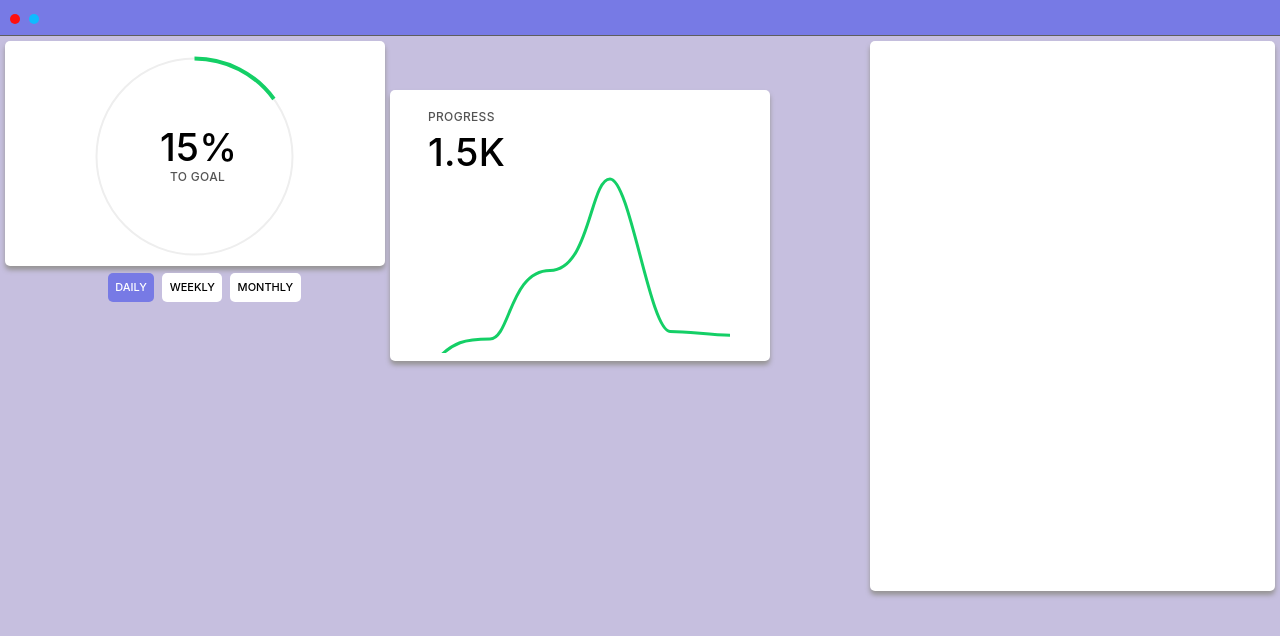
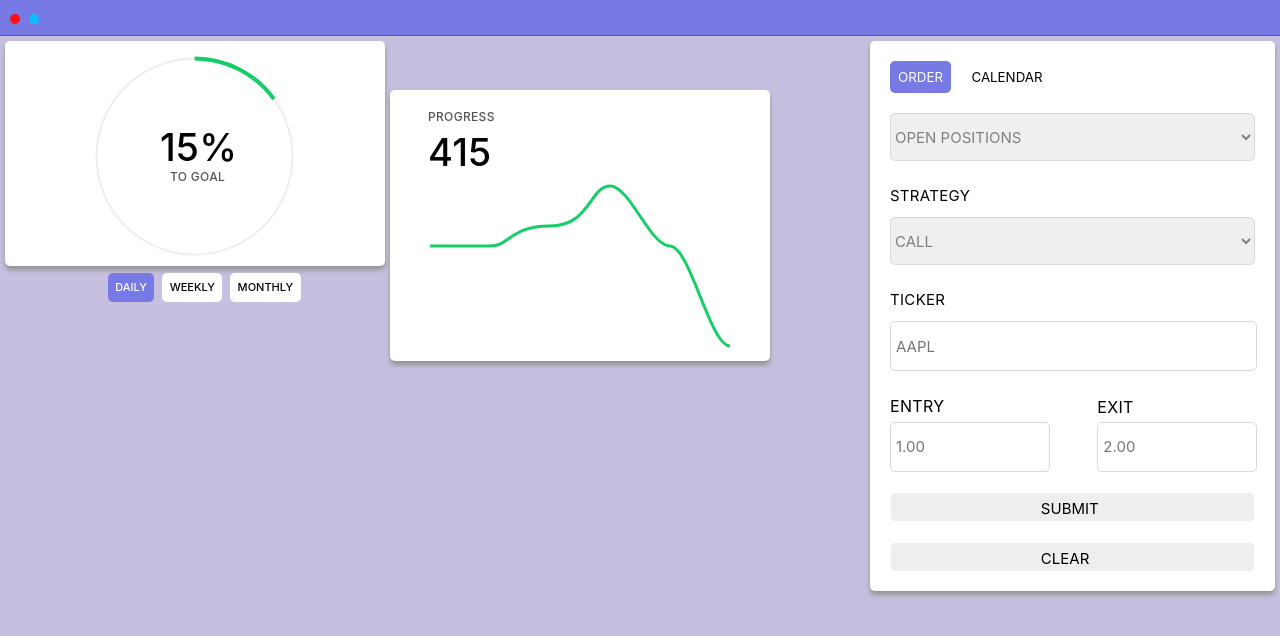
Before and after one commit to MatthewCWoodward/OptionsTracker, an Electron app: page index.html in a window 1280 px wide. Drawn offline with Linux system fonts and the light colour scheme.

Commit message:
order tile html and css, no functionality yet

```diff
--- a/index.html
+++ b/index.html
@@ -22,13 +22,35 @@
 				<button class="timeFrame active" id="daily">DAILY</button><button class="timeFrame" id="weekly">WEEKLY</button><button class="timeFrame" id="monthly">MONTHLY</button>
 			</div>
 			<div class='tile' id='orderTile'>
-
+				<div>
+					<button class='tabButtons active' id="orderTab">ORDER</button><button class='tabButtons' id="calendarTab">CALENDAR</button>
+				</div>
+				<select id='openPositions' class='empty'>
+					<option value="0" selected>OPEN POSITIONS</option>
+					<option value='1'>+1 AAPL 12/25 $150C</option>
+				</select>
+				<label id='strategyLabel' for='strategy'>STRATEGY</label>
+				<select id='strategy' name='strategy' class='empty'>
+					<option value='call'>CALL</option>
+					<option value='put'>PUT</option>
+				</select>
+				<label id='tickerLabel' for='ticker'>TICKER</label>
+				<input id='ticker' name='ticker' placeholder='AAPL' class='empty'>
+				<div id='entryDiv'>
+					<label id='entryLabel' for='entry'>ENTRY</label>
+					<input id='entry' name='entry' placeholder='1.00' class='empty'>
+				</div>
+				<div id='exitDiv'>
+					<label id='exitLabel' for='exit'>EXIT</label>
+					<input id='exit' name='exit' placeholder='2.00' class='empty'>
+				</div>
+				<button id="submit">SUBMIT</button>
+				<button id="clear">CLEAR</button>
 			</div>
 			<div class='tile' id='chartTile'>
 				<p>PROGRESS</p>
-				<h2>1.5K</h2>
+				<h2></h2>
 				<svg height="178.203" width="300">
-					<!-- <path d="M 0 135 C 20 95 40 95, 60 95 S 80 60, 120 60 S 160 9, 180 9 S 220 160, 240 160 S 280 83 300 83" stroke='#14CF66' fill='transparent' stroke-width='3'/> -->
 					<path id='pathGraph' stroke='#14CF66' fill='transparent' stroke-width='3'/>
 					<path id='pathGraph2' stroke='#14CF66' fill='transparent' stroke-width='3'/>
 					<path id='pathGraph3' stroke='#14CF66' fill='transparent' stroke-width='3'/>
@@ -103,7 +125,7 @@
 	let pathGraph3 = document.querySelector('#pathGraph3');
 	let pathGraph4 = document.querySelector('#pathGraph4');
 	let pathGraph5 = document.querySelector('#pathGraph5');
-	let portfolio = [450,900,1500,500,475];
+	let portfolio = [420,421,423,420,415];
 	let portfolioMin = Math.min(...portfolio);
 	let portfolioMax = Math.max(...portfolio);
 	let portfolioRange = portfolioMax - portfolioMin;
@@ -112,9 +134,9 @@
 	let baseYDollar = portfolioMax - portfolioRange * .5;
 	let startingOpen, startingBezier, secondBezier, thirdBezier, fourthBezier, fifthBezier;
 
+	document.querySelector('#chartTile h2').textContent = portfolio[4];
+
 	startingOpen = baseY + (baseYDollar - portfolio[0]) / portfolioScale;
-	if(startingOpen > baseY) {startingOpen = startingOpen + 30}
-		else {startingOpen = startingOpen - 30}
 	startingBezier = baseY + (baseYDollar - portfolio[0]) / portfolioScale;
 	secondBezier = startingBezier - (portfolio[1] - portfolio[0]) / portfolioScale;
 	thirdBezier = secondBezier - (portfolio[2] - portfolio[1]) / portfolioScale;
@@ -213,4 +235,54 @@
 			}, 75);
 		})
 	})
+
+	let openPosition = document.querySelector('#openPositions');
+	openPosition.addEventListener('change', (event) => {
+		if(event.target.value != '0') {
+			openPosition.classList = '';
+		}
+		if(event.target.value == '0') {
+			openPosition.classList = 'empty';
+		}
+	})
+	let strategy = document.querySelector('#strategy');
+		strategy.addEventListener('focus', () => {
+			strategy.classList = '';
+		})
+	let ticker = document.querySelector('#ticker');
+	ticker.addEventListener('focus', () => {
+		ticker.classList = '';
+	});
+	ticker.addEventListener('change', (event) => {
+		if (event.target.value != '') {
+			ticker.classList = '';
+		}
+		if (event.target.value == '') {
+			ticker.classList = 'empty';
+		}
+	});
+	let entry = document.querySelector('#entry');
+	entry.addEventListener('focus', () => {
+		entry.classList = '';
+	});
+	entry.addEventListener('change', (event) => {
+		if (event.target.value != '') {
+			entry.classList = '';
+		}
+		if (event.target.value == '') {
+			entry.classList = 'empty';
+		}
+	});
+	let exit = document.querySelector('#exit');
+	exit.addEventListener('focus', () => {
+		exit.classList = '';
+	});
+	exit.addEventListener('change', (event) => {
+		if (event.target.value != '') {
+			exit.classList = '';
+		}
+		if (event.target.value == '') {
+			exit.classList = 'empty';
+		}
+	});
 </script>
--- a/public/tiles.css
+++ b/public/tiles.css
@@ -88,6 +88,7 @@
 #chartTile svg {
 	margin-left: 40px;
 	margin-right: 40px;
+	margin-top: 7px;
 }
 
 #orderTile {
@@ -99,3 +100,133 @@
 	margin-top: 5px;
 	margin-right: 5px;
 }
+
+.tabButtons {
+	margin-top: 20px;
+	margin-left: 20px;
+	margin-bottom: 20px;
+	border: none;
+	background-color: white;
+	border-radius: 5px;
+	padding: 2%;
+	cursor: pointer;
+	transition: all 0.4s ease;
+}
+
+.tabButtons.active {
+	background-color: #777AE5;
+	color: white;
+}
+
+.tabButtons:hover {
+	background-color: #777AE5;
+	color: white;
+}
+
+#calendarTab {
+	margin-left: 3%;
+}
+
+#orderTile select {
+	border: 1px solid black;
+	border-radius: 5px;
+	transition: all 0.4s ease;
+	margin-left: 20px;
+	width: 365px;
+	height: 48px;
+	font-size: 15px;
+}
+
+#orderTile select.empty {
+	border: 1px solid #D9D9D9;
+	color: gray;
+}
+
+#strategyLabel {
+	display: flex;
+	margin-left: 20px;
+	margin-top: 25px;
+	font-size: 15px;
+}
+
+#strategy {
+	margin-top: 3%;
+}
+
+#tickerLabel {
+	display: flex;
+	margin-left: 20px;
+	margin-top: 25px;
+	font-size: 15px;
+}
+
+#ticker {
+	margin-top: 3%;
+	margin-left: 20px;
+	width: 360px;
+	height: 48px;
+	border-radius: 5px;
+	border: 1px solid black;
+	font-size: 15px;
+	padding-left: 5px;
+	text-transform: uppercase;
+}
+
+#ticker.empty {
+	border: 1px solid #D9D9D9;
+	color: gray;
+}
+
+#entry, #exit {
+	border-radius: 5px;
+	border: 1px solid black;
+	margin-top: 3%;
+	height: 48px;
+	font-size: 15px;
+	padding-left: 5px;
+	width: 153px;
+}
+
+#entry.empty, #exit.empty {
+	border: 1px solid #D9D9D9;
+	color: gray;
+}
+
+#entryDiv {
+	width: 182.5px;
+	display: inline-block;
+	margin-left: 20px;
+	margin-top: 25px;
+	margin-right: 20px;
+}
+
+#exitDiv {
+	width: 153px;
+	display: inline-block;
+}
+
+#submit, #clear {
+	display: flex;
+	margin-left: 20px;
+	margin-top: 20px;
+	width: 365px;
+	height: 30px;
+	border-radius: 5px;
+	border: 1px solid white;
+	cursor: pointer;
+	padding-top: 1.5%;
+	padding-left: 37%;
+	font-size: 15px;
+	background-color: rgb(238, 238, 238);
+	transition: all 0.4s ease;
+}
+
+#submit:hover {
+	background-color: #777AE5;
+	color: white;
+}
+
+#clear:hover {
+	background-color: #FF0F0F;
+	color: white;
+}
```
